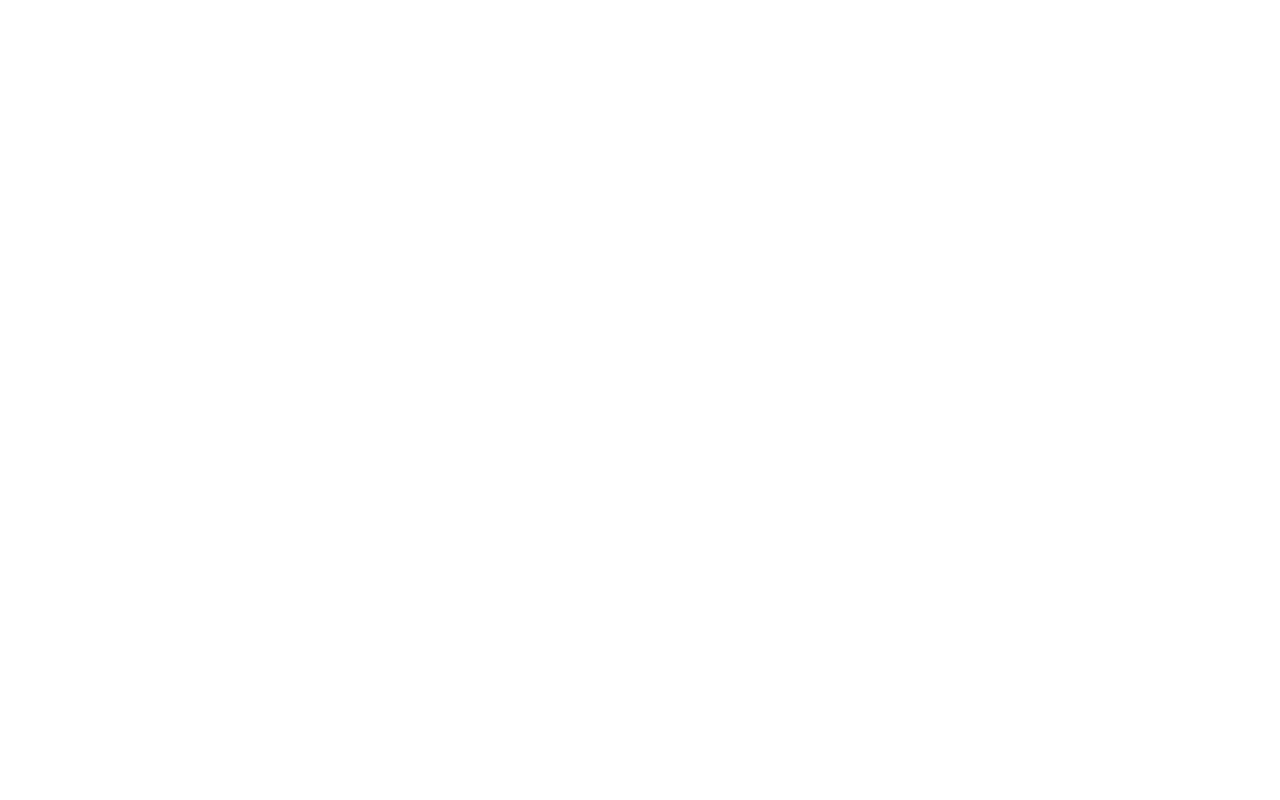
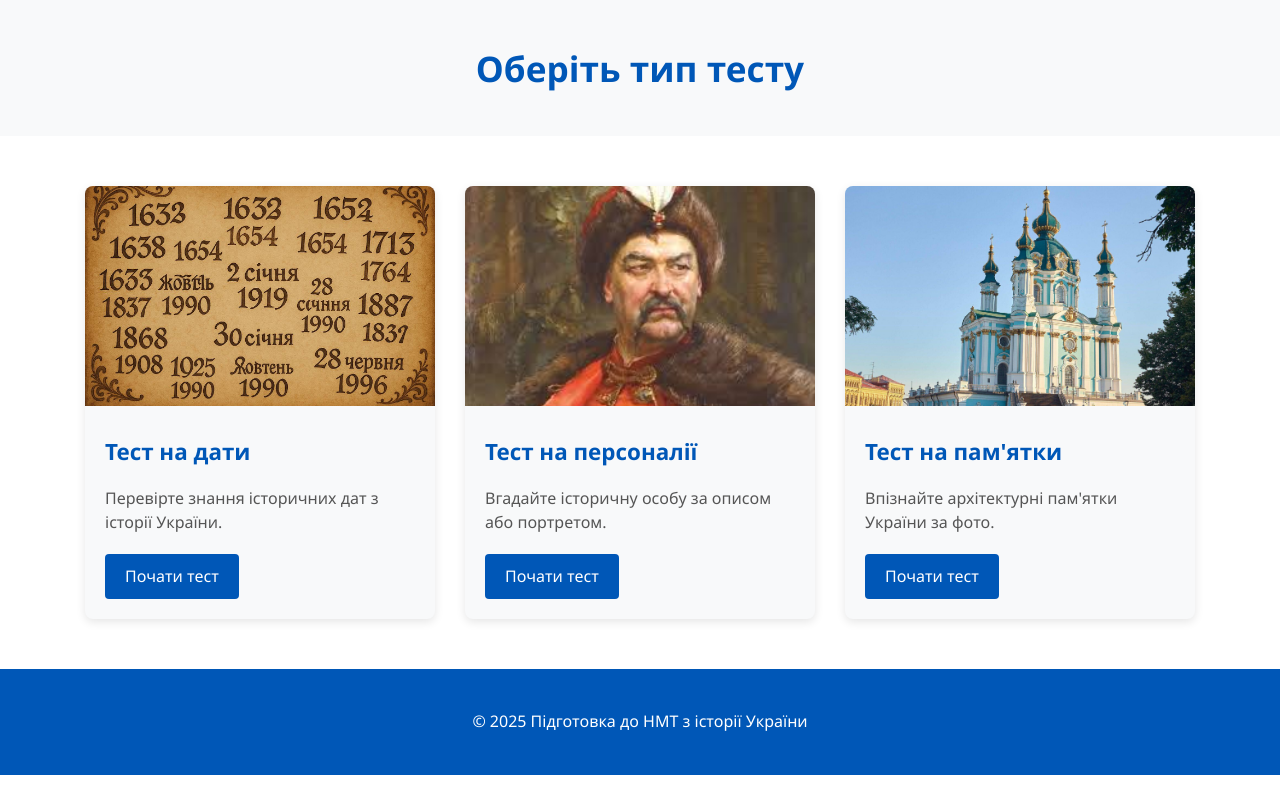
Before and after one commit to Ann0123-cyber/nmt-history-site, a website: page tests.html in a window 1280 px wide. Drawn offline with Linux system fonts and the light colour scheme.

Commit message:
adding a main page with tests

```diff
--- a/css/style.css
+++ b/css/style.css
@@ -5,7 +5,6 @@
     --light-bg: #f8f9fa;
     --white: #ffffff;
 }
-
 body {
     font-family: 'Segoe UI', Tahoma, Geneva, Verdana, sans-serif;
     line-height: 1.6;
@@ -13,14 +12,12 @@ body {
     margin: 0;
     padding: 0;
 }
-
 .container {
     width: 100%;
     max-width: 1200px;
     margin: 0 auto;
     padding: 0 15px;
 }
-
 .header {
     background: linear-gradient(135deg, var(--primary-color) 0%, var(--secondary-color) 100%);
     color: var(--white);
@@ -29,24 +26,20 @@ body {
     top: 0;
     z-index: 100;
 }
-
 .header .container {
     display: flex;
     flex-direction: column;
     align-items: center;
 }
-
 .logo {
     font-size: 1.8rem;
     font-weight: bold;
     margin-bottom: 0.5rem;
 }
-
 .nav {
     display: flex;
     gap: 1.5rem;
 }
-
 .nav-link {
     color: var(--white);
     text-decoration: none;
@@ -54,34 +47,28 @@ body {
     border-radius: 4px;
     transition: background-color 0.3s;
 }
-
 .nav-link:hover, .nav-link.active {
     background-color: rgba(255, 255, 255, 0.2);
 }
-
 .hero {
     background-color: var(--light-bg);
     padding: 3rem 0;
     text-align: center;
 }
-
 .hero-title {
     font-size: 2.2rem;
     margin-bottom: 1rem;
     color: var(--primary-color);
 }
-
 .hero-text {
     font-size: 1.2rem;
     margin-bottom: 2rem;
 }
-
 .hero-buttons {
     display: flex;
     justify-content: center;
     gap: 1rem;
 }
-
 .btn {
     padding: 0.8rem 1.5rem;
     border-radius: 4px;
@@ -89,29 +76,16 @@ body {
     font-weight: bold;
     transition: all 0.3s;
 }
-
 .btn-primary {
     background-color: var(--primary-color);
     color: var(--white);
 }
-
 .btn-primary:hover {
     background-color: #004494;
 }
-
-.btn-secondary {
-    background-color: var(--secondary-color);
-    color: var(--text-color);
-}
-
-.btn-secondary:hover {
-    background-color: #e6c200;
-}
-
 .features {
     padding: 3rem 0;
 }
-
 .feature-card {
     background-color: var(--white);
     border-radius: 8px;
@@ -119,38 +93,30 @@ body {
     margin-bottom: 1.5rem;
     box-shadow: 0 2px 10px rgba(0, 0, 0, 0.1);
 }
-
 .feature-card h3 {
     color: var(--primary-color);
     margin-top: 0;
 }
-
 .facts-list {
     list-style-type: none;
     padding-left: 0;
 }
-
 .facts-list li {
     margin-bottom: 0.5rem;
 }
-
 .random-date {
     font-weight: bold;
     color: var(--primary-color);
 }
-
-
 .quote-section {
     background-color: #f5f5f5;
     padding: 3rem 0;
 }
-
 .quote-block {
     max-width: 1000px;
     margin: 0 auto;
     text-align: center;
 }
-
 .quote-img {
     width: 100%;
     max-height: 1100px;
@@ -158,11 +124,9 @@ body {
     margin-bottom: 1.5rem;
     border-radius: 4px;
 }
-
 .quote-text {
     padding: 0 5rem;
 }
-
 blockquote {
     font-size: 1.4rem;
     font-style: italic;
@@ -171,20 +135,16 @@ blockquote {
     margin: 0 auto 1rem;
     max-width: 800px;
 }
-
 cite {
     display: block;
     font-size: 1rem;
     color: #666;
     margin-top: 0.5rem;
 }
-
-
 .official-docs {
     padding: 2rem 0;
     text-align: center;
 }
-
 .doc-link {
     display: inline-block;
     padding: 1rem 2rem;
@@ -195,53 +155,112 @@ cite {
     font-weight: bold;
     transition: background-color 0.3s;
 }
-
 .doc-link:hover {
     background-color: #004494;
 }
-
 .footer {
     background-color: var(--primary-color);
     color: var(--white);
     padding: 1.5rem 0;
     text-align: center;
 }
-
+.date-note {
+    font-size: 12px;
+    color: #888;
+    margin-top: auto;
+    align-self: flex-start;
+}
 @media (min-width: 768px) {
     .header .container {
         flex-direction: row;
         justify-content: space-between;
         align-items: center;
     }
-
     .logo {
         margin-bottom: 0;
     }
-
     .features .container {
         display: flex;
         gap: 1.5rem;
     }
-
     .feature-card {
         flex: 1;
         margin-bottom: 0;
     }
 }
-
 @media (max-width: 768px) {
     blockquote {
         font-size: 1.2rem;
     }
-
     .quote-img {
         max-height: 300px;
     }
 }
 
-.date-note {
-    font-size: 12px;
-    color: #888;
-    margin-top: auto;
-    align-self: flex-start;
+/* Стилі для сторінки тестів */
+.test-section {
+    background-color: #f8f9fa;
+    padding: 40px 0;
 }
+.test-main-title {
+    color: #0057b7;
+    font-size: 2.2rem;
+    text-align: center;
+    margin: 0;
+    font-weight: 600;
+}
+.test-cards-section {
+    padding: 50px 0;
+    background-color: white;
+}
+.test-cards-container {
+    display: flex;
+    flex-wrap: wrap;
+    gap: 30px;
+    justify-content: center;
+}
+.test-card {
+    width: 100%;
+    max-width: 350px;
+    background-color: #f8f9fa;
+    border-radius: 8px;
+    overflow: hidden;
+    box-shadow: 0 3px 10px rgba(0, 0, 0, 0.1);
+    transition: transform 0.3s ease, box-shadow 0.3s ease;
+}
+.test-card:hover {
+    transform: translateY(-5px);
+    box-shadow: 0 5px 15px rgba(0, 0, 0, 0.15);
+}
+.test-card-img {
+    width: 100%;
+    height: 220px;
+    object-fit: cover;
+}
+.test-card-content {
+    padding: 20px;
+}
+.test-card-title {
+    color: #0057b7;
+    font-size: 1.4rem;
+    margin-top: 0;
+    margin-bottom: 15px;
+}
+.test-card-text {
+    color: #555;
+    margin-bottom: 20px;
+    line-height: 1.5;
+}
+.test-card-button {
+    display: inline-block;
+    padding: 10px 20px;
+    background-color: #0057b7;
+    color: white;
+    text-decoration: none;
+    border-radius: 4px;
+    font-weight: 500;
+    transition: background-color 0.3s ease;
+}
+.test-card-button:hover {
+    background-color: #004494;
+}
--- a/tests.html
+++ b/tests.html
@@ -0,0 +1,61 @@
+<!DOCTYPE html>
+<html lang="uk">
+<head>
+    <meta charset="UTF-8">
+    <meta name="viewport" content="width=device-width, initial-scale=1.0">
+    <title>НМТ Історія України - Тести</title>
+    <link rel="stylesheet" href="css/style.css">
+</head>
+<body>
+    <div id="header"></div>
+
+    <main class="main">
+        <section class="test-section">
+            <div class="container">
+                <h1 class="test-main-title">Оберіть тип тесту</h1>
+            </div>
+        </section>
+
+        <section class="test-cards-section">
+            <div class="container">
+                <div class="test-cards-container">
+                    <div class="test-card">
+                        <img src="img/dates.jpg" alt="Історичні дати" class="test-card-img">
+                        <div class="test-card-content">
+                            <h2 class="test-card-title">Тест на дати</h2>
+                            <p class="test-card-text">Перевірте знання історичних дат з історії України.</p>
+                            <a href="test-dates.html" class="test-card-button">Почати тест</a>
+                        </div>
+                    </div>
+
+                    <div class="test-card">
+                        <img src="img/persons/bohdan.jfif" alt="Історичні постаті" class="test-card-img">
+                        <div class="test-card-content">
+                            <h2 class="test-card-title">Тест на персоналії</h2>
+                            <p class="test-card-text">Вгадайте історичну особу за описом або портретом.</p>
+                            <a href="test-persons.html" class="test-card-button">Почати тест</a>
+                        </div>
+                    </div>
+
+                    <div class="test-card">
+                        <img src="img/monuments/andriïvska-czerkva-.jpg" alt="Архітектурні пам'ятки" class="test-card-img">
+                        <div class="test-card-content">
+                            <h2 class="test-card-title">Тест на пам'ятки</h2>
+                            <p class="test-card-text">Впізнайте архітектурні пам'ятки України за фото.</p>
+                            <a href="test-monuments.html" class="test-card-button">Почати тест</a>
+                        </div>
+                    </div>
+                </div>
+            </div>
+        </section>
+    </main>
+
+    <footer class="footer">
+        <div class="container">
+            <p>© 2025 Підготовка до НМТ з історії України</p>
+        </div>
+    </footer>
+
+    <script type="module" src="js/tests.js"></script>
+</body>
+</html>
```
Also changed, not shown: header.html (+0 -1 lines), index.html (+1 -2 lines), img/dates.jpg (added), img/monuments/andriïvska-czerkva-.jpg (added), img/persons/bohdan.jfif (added), tests/dates.html (added).
